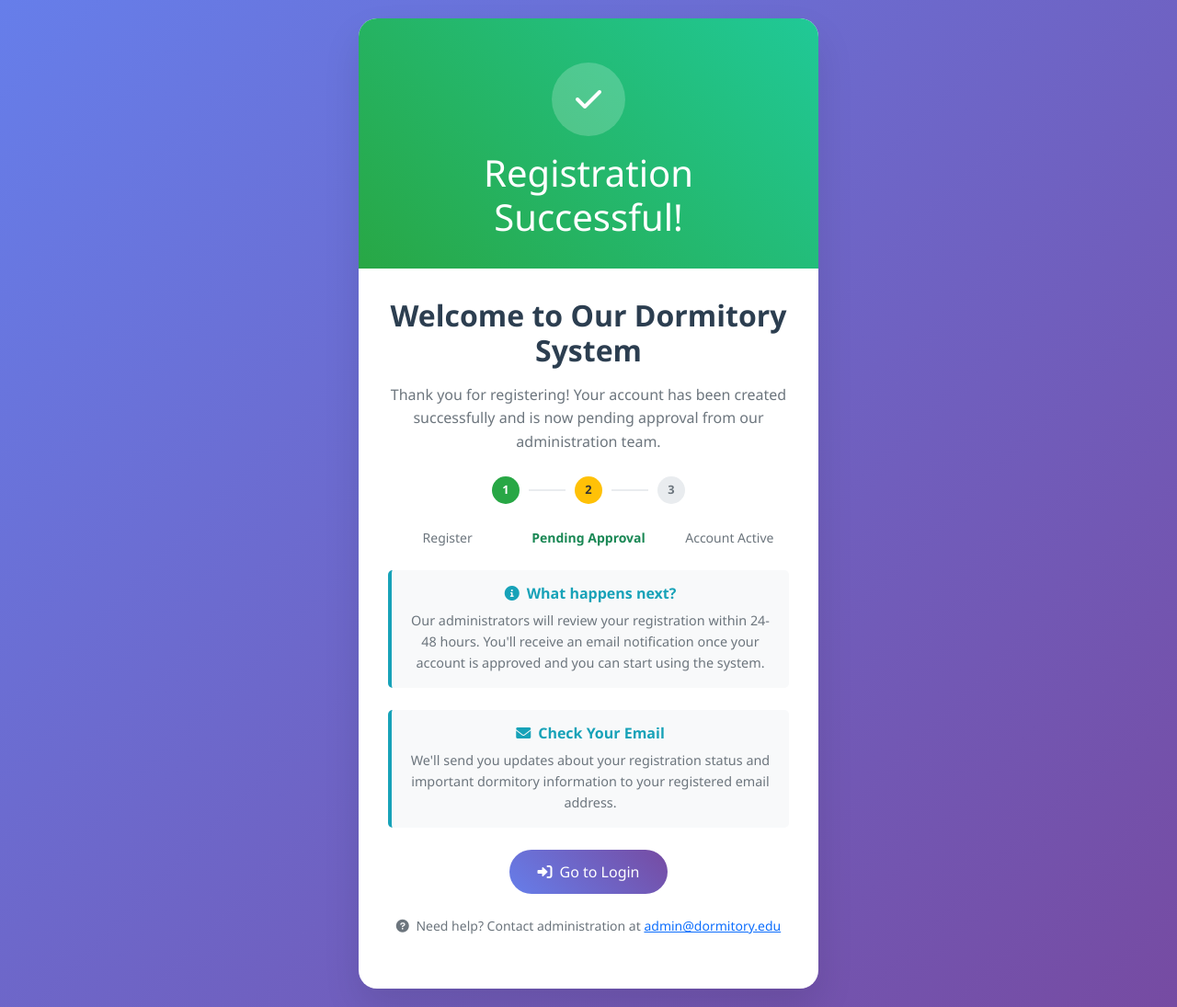
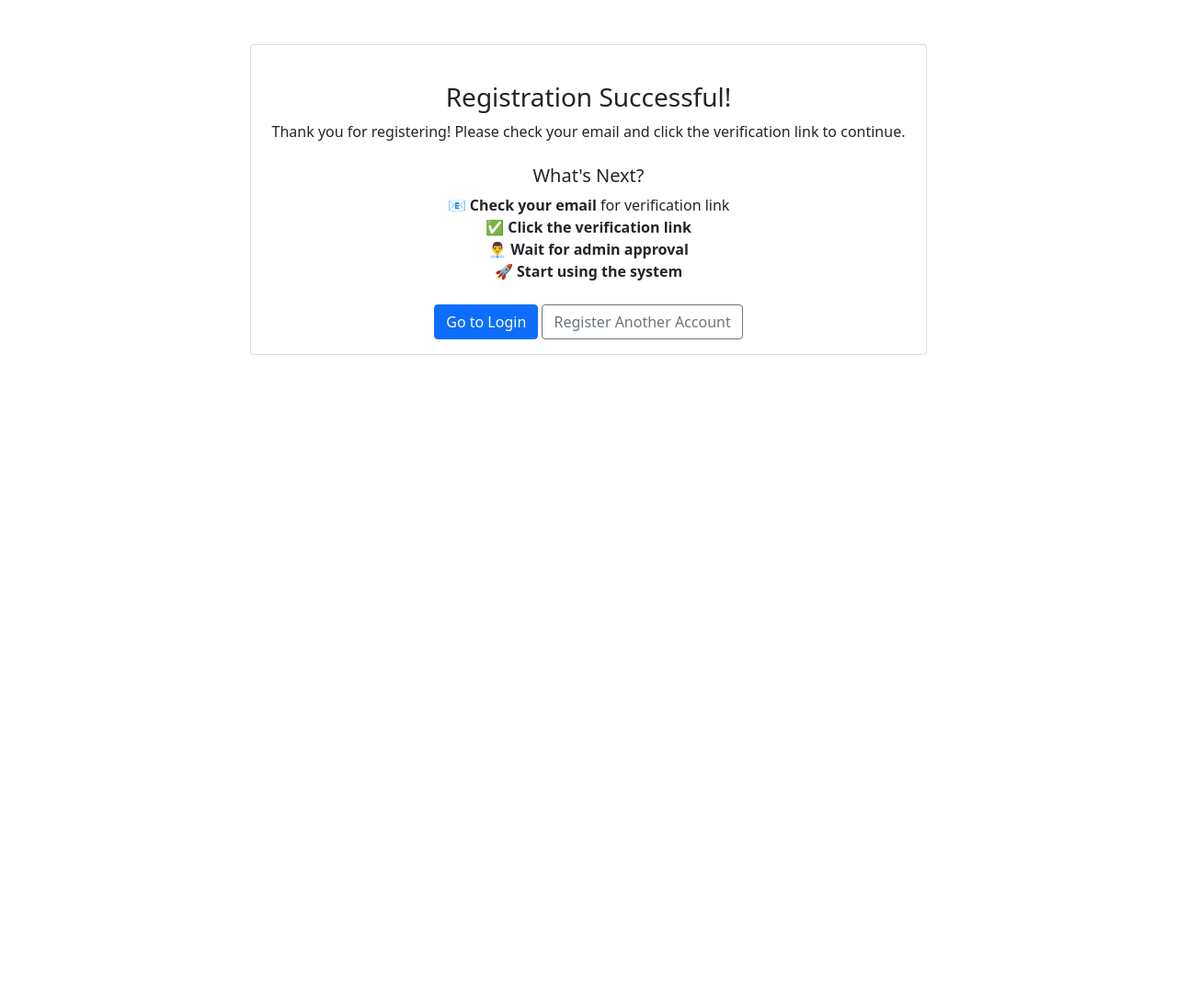
Before and after one commit to babakft/dormitory, a Django app: template templates/student/registration_success.html in a window 1280 px wide. Shown: the whole page at 92% size. After the commit the page ends 386 px from the top, so only its background shows below. Run offline with Django 5.2, Linux system fonts and the light colour scheme; the template is opened without the code that fills it, so the values that code supplies are empty; parts of the project's set-up code (start-up, migrations or seed data) failed here and were passed over.

Commit message:
- in admin added option to change rejected to deactivate - correct the location of the base.html - add verification_token to student module - create send_verification_email,verify_email and there needed url - add email setting to the project - RegistrationSuccessView now can verify our email - the text ond template of email are added to templates/email

```diff
--- a/student/urls.py
+++ b/student/urls.py
@@ -1,10 +1,12 @@
 from django.urls import path
-from student.views import StudentRegisterView, RegistrationSuccessView,StudentLoginView,StudentLogoutView,StudentDashboardView
+from student.views import StudentRegisterView, RegistrationSuccessView, StudentLoginView, StudentLogoutView, \
+    StudentDashboardView, EmailVerificationSentView
 
 urlpatterns = [
     path('register/', StudentRegisterView.as_view(), name='student_register'),
-    path('login/', StudentLoginView.as_view(), name='student_login'),  # ← Missing
-    path('logout/', StudentLogoutView.as_view(), name='student_logout'),  # ← Missing
-    path('dashboard/', StudentDashboardView.as_view(), name='student_dashboard'),  # ← Missing
-    path('registration-success/', RegistrationSuccessView.as_view(), name='registration_success'),
+    path('login/', StudentLoginView.as_view(), name='student_login'),
+    path('logout/', StudentLogoutView.as_view(), name='student_logout'),
+    path('dashboard/', StudentDashboardView.as_view(), name='student_dashboard'),
+    path('email-verification-sent/', EmailVerificationSentView.as_view(), name='email_verification_sent'),
+    path('verify-email/<uuid:token>/', RegistrationSuccessView.as_view(), name='verify_email'),
 ]
--- /dev/null
+++ b/templates/base.html
@@ -0,0 +1,26 @@
+<!DOCTYPE html>
+<html lang="en">
+<head>
+    <meta charset="UTF-8">
+    <meta name="viewport" content="width=device-width, initial-scale=1.0">
+    <title>{% block title %}Dormitory Management{% endblock %}</title>
+    <link href="https://cdn.jsdelivr.net/npm/bootstrap@5.1.3/dist/css/bootstrap.min.css" rel="stylesheet">
+</head>
+<body>
+    {% if messages %}
+        <div class="container mt-3">
+            {% for message in messages %}
+                <div class="alert alert-{{ message.tags }} alert-dismissible fade show" role="alert">
+                    {{ message }}
+                    <button type="button" class="btn-close" data-bs-dismiss="alert"></button>
+                </div>
+            {% endfor %}
+        </div>
+    {% endif %}
+
+    {% block content %}
+    {% endblock %}
+
+    <script src="https://cdn.jsdelivr.net/npm/bootstrap@5.1.3/dist/js/bootstrap.bundle.min.js"></script>
+</body>
+</html>
--- a/templates/student/login.html
+++ b/templates/student/login.html
@@ -1,4 +1,4 @@
-{% extends 'student/base.html' %}
+{% extends 'base.html' %}
 
 {% block title %}Student Login{% endblock %}
 
--- a/templates/student/register.html
+++ b/templates/student/register.html
@@ -1,4 +1,4 @@
-{% extends 'student/base.html' %}
+{% extends 'base.html' %}
 {% load static %}
 
 {% block title %}Student Registration{% endblock %}
--- a/templates/student/registration_success.html
+++ b/templates/student/registration_success.html
@@ -1,231 +1,47 @@
-<!DOCTYPE html>
-<html lang="en">
-<head>
-    <meta charset="UTF-8">
-    <meta name="viewport" content="width=device-width, initial-scale=1.0">
-    <title>Registration Successful - Dormitory System</title>
-    <link href="https://cdn.jsdelivr.net/npm/bootstrap@5.1.3/dist/css/bootstrap.min.css" rel="stylesheet">
-    <link href="https://cdnjs.cloudflare.com/ajax/libs/font-awesome/6.0.0/css/all.min.css" rel="stylesheet">
-    <style>
-        body {
-            background: linear-gradient(135deg, #667eea 0%, #764ba2 100%);
-            min-height: 100vh;
-            display: flex;
-            align-items: center;
-            justify-content: center;
-            font-family: 'Segoe UI', Tahoma, Geneva, Verdana, sans-serif;
-        }
+{% extends 'base.html' %}
 
-        .success-card {
-            background: white;
-            border-radius: 20px;
-            box-shadow: 0 20px 40px rgba(0,0,0,0.1);
-            overflow: hidden;
-            max-width: 500px;
-            width: 100%;
-            margin: 20px;
-            animation: slideUp 0.6s ease-out;
-        }
+{% block content %}
+<div class="container mt-5">
+    <div class="row justify-content-center">
+        <div class="col-md-8">
+            <div class="card">
+                <div class="card-body text-center">
+                    <div class="mb-4">
+                        <i class="fas fa-check-circle text-success" style="font-size: 3rem;"></i>
+                    </div>
 
-        @keyframes slideUp {
-            from {
-                opacity: 0;
-                transform: translateY(30px);
-            }
-            to {
-                opacity: 1;
-                transform: translateY(0);
-            }
-        }
+                    <h3 class="card-title">Registration Successful!</h3>
 
-        .success-header {
-            background: linear-gradient(45deg, #28a745, #20c997);
-            color: white;
-            padding: 3rem 2rem 2rem;
-            text-align: center;
-            position: relative;
-        }
+                    {% if messages %}
+                        {% for message in messages %}
+                            <div class="alert alert-{{ message.tags }} alert-dismissible fade show" role="alert">
+                                {{ message }}
+                                <button type="button" class="btn-close" data-bs-dismiss="alert"></button>
+                            </div>
+                        {% endfor %}
+                    {% else %}
+                        <p class="card-text">
+                            Thank you for registering! Please check your email and click the verification link to continue.
+                        </p>
+                    {% endif %}
 
-        .success-icon {
-            background: rgba(255,255,255,0.2);
-            border-radius: 50%;
-            width: 80px;
-            height: 80px;
-            display: flex;
-            align-items: center;
-            justify-content: center;
-            margin: 0 auto 1rem;
-            font-size: 2rem;
-            animation: bounce 1s ease-in-out;
-        }
+                    <div class="mt-4">
+                        <h5>What's Next?</h5>
+                        <ol class="list-unstyled">
+                            <li>📧 <strong>Check your email</strong> for verification link</li>
+                            <li>✅ <strong>Click the verification link</strong></li>
+                            <li>👨‍💼 <strong>Wait for admin approval</strong></li>
+                            <li>🚀 <strong>Start using the system</strong></li>
+                        </ol>
+                    </div>
 
-        @keyframes bounce {
-            0%, 20%, 50%, 80%, 100% {
-                transform: translateY(0);
-            }
-            40% {
-                transform: translateY(-10px);
-            }
-            60% {
-                transform: translateY(-5px);
-            }
-        }
-
-        .success-body {
-            padding: 2rem;
-            text-align: center;
-        }
-
-        .success-body h2 {
-            color: #2c3e50;
-            margin-bottom: 1rem;
-            font-weight: 600;
-        }
-
-        .success-body p {
-            color: #6c757d;
-            line-height: 1.6;
-            margin-bottom: 1.5rem;
-        }
-
-        .info-box {
-            background: #f8f9fa;
-            border-left: 4px solid #17a2b8;
-            padding: 1rem;
-            margin: 1.5rem 0;
-            border-radius: 5px;
-        }
-
-        .info-box h6 {
-            color: #17a2b8;
-            margin-bottom: 0.5rem;
-            font-weight: 600;
-        }
-
-        .info-box p {
-            margin: 0;
-            font-size: 0.9rem;
-        }
-
-        .btn-custom {
-            background: linear-gradient(45deg, #667eea, #764ba2);
-            border: none;
-            padding: 12px 30px;
-            border-radius: 25px;
-            color: white;
-            text-decoration: none;
-            display: inline-block;
-            transition: all 0.3s ease;
-            font-weight: 500;
-        }
-
-        .btn-custom:hover {
-            transform: translateY(-2px);
-            box-shadow: 0 10px 20px rgba(0,0,0,0.2);
-            color: white;
-            text-decoration: none;
-        }
-
-        .step-indicator {
-            display: flex;
-            justify-content: center;
-            align-items: center;
-            margin: 1.5rem 0;
-        }
-
-        .step {
-            width: 30px;
-            height: 30px;
-            border-radius: 50%;
-            display: flex;
-            align-items: center;
-            justify-content: center;
-            margin: 0 10px;
-            font-size: 0.8rem;
-            font-weight: bold;
-        }
-
-        .step.completed {
-            background: #28a745;
-            color: white;
-        }
-
-        .step.current {
-            background: #ffc107;
-            color: #333;
-        }
-
-        .step.pending {
-            background: #e9ecef;
-            color: #6c757d;
-        }
-
-        .step-line {
-            width: 40px;
-            height: 2px;
-            background: #e9ecef;
-        }
-    </style>
-</head>
-<body>
-    <div class="success-card">
-        <div class="success-header">
-            <div class="success-icon">
-                <i class="fas fa-check"></i>
-            </div>
-            <h1 class="mb-0">Registration Successful!</h1>
-        </div>
-
-        <div class="success-body">
-            <h2>Welcome to Our Dormitory System</h2>
-            <p>Thank you for registering! Your account has been created successfully and is now pending approval from our administration team.</p>
-
-            <div class="step-indicator">
-                <div class="step completed">1</div>
-                <div class="step-line"></div>
-                <div class="step current">2</div>
-                <div class="step-line"></div>
-                <div class="step pending">3</div>
-            </div>
-
-            <div class="row text-center">
-                <div class="col-4">
-                    <small class="text-muted">Register</small>
+                    <div class="mt-4">
+                        <a href="{% url 'student_login' %}" class="btn btn-primary">Go to Login</a>
+                        <a href="{% url 'student_register' %}" class="btn btn-outline-secondary">Register Another Account</a>
+                    </div>
                 </div>
-                <div class="col-4">
-                    <small class="text-success fw-bold">Pending Approval</small>
-                </div>
-                <div class="col-4">
-                    <small class="text-muted">Account Active</small>
-                </div>
-            </div>
-
-            <div class="info-box">
-                <h6><i class="fas fa-info-circle me-2"></i>What happens next?</h6>
-                <p>Our administrators will review your registration within 24-48 hours. You'll receive an email notification once your account is approved and you can start using the system.</p>
-            </div>
-
-            <div class="info-box">
-                <h6><i class="fas fa-envelope me-2"></i>Check Your Email</h6>
-                <p>We'll send you updates about your registration status and important dormitory information to your registered email address.</p>
-            </div>
-
-            <div class="d-grid gap-2 d-md-flex justify-content-md-center mt-4">
-                <a href="{% url 'student_login' %}" class="btn-custom">
-                    <i class="fas fa-sign-in-alt me-2"></i>Go to Login
-                </a>
-            </div>
-
-            <div class="mt-4">
-                <p class="text-muted small">
-                    <i class="fas fa-question-circle me-1"></i>
-                    Need help? Contact administration at
-                    <a href="mailto:admin@dormitory.edu">admin@dormitory.edu</a>
-                </p>
             </div>
         </div>
     </div>
-
-    <script src="https://cdn.jsdelivr.net/npm/bootstrap@5.1.3/dist/js/bootstrap.bundle.min.js"></script>
-</body>
-</html>
+</div>
+{% endblock %}
--- a/todo-list.txt
+++ b/todo-list.txt
@@ -20,6 +20,9 @@ apps/
 delete the main page
 show the services
 fix the login active student in register
+# flush not verified email student , student admin is not completed
+#atomic
+#change the way that email are sent
 ########################
 superuser
     - email: Babakfathi082@gmail.com
```
Also changed, not shown: dormitory/settings.py (+9 -0 lines), student/admin.py (+6 -4 lines), student/models.py (+40 -3 lines), student/views.py (+24 -6 lines), templates/emails/email_verification_sent.html (added, +29 -0 lines), templates/emails/verification_email.txt (added, +32 -0 lines), student/migrations/0003_remove_room_is_occupied_student_verification_token_and_more.py (added).
